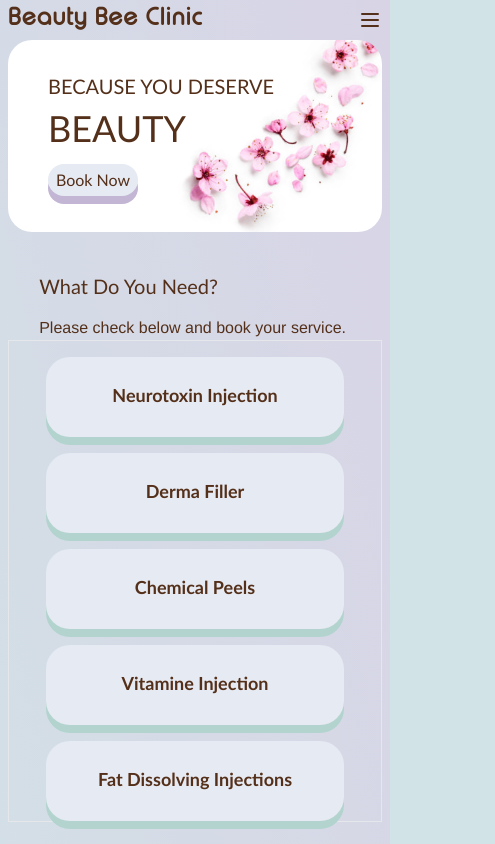
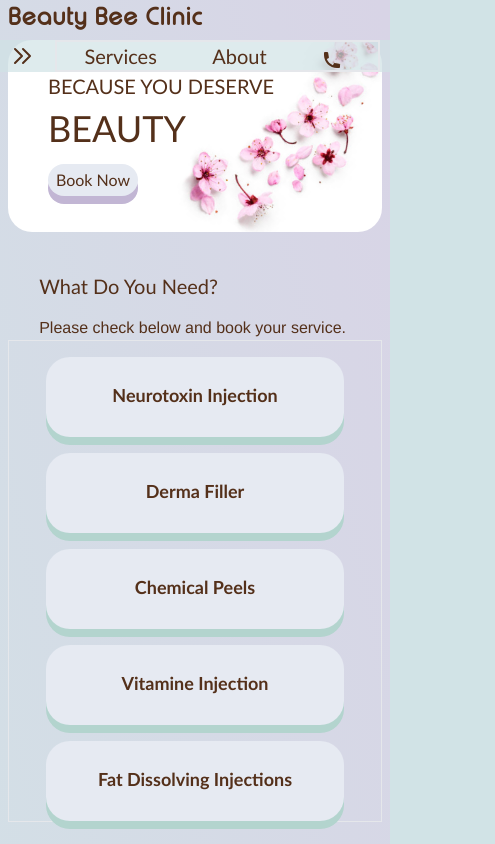
Before and after one commit to T4r4n3h/Beauty-Bee-Clinic, a React (Create React App) app: page / in a window 390 px wide. Both pictures are taken after a click on the button 370 px from the left and 18 px from the top of the page. Shown: the top 844 px of the page, 495 px wide, since content can reach past the window. Built offline with nearby package versions, Linux system fonts and the light colour scheme.

Commit message:
Navication fixed"

```diff
--- a/src/components/Footer.jsx
+++ b/src/components/Footer.jsx
@@ -89,14 +89,14 @@ function Footer() {
 
           <div class="social flex mt-3 h-16 justify-center">
                           <a className="sociallink  w-16" href="https://www.facebook.com/melania.avakian" target="_blank">
-                              <svg class="facebook">
+                              <svg className="facebook w-12 h-12">
                                   <path fill="#039be5" d="M24 5A19 19 0 1 0 24 43A19 19 0 1 0 24 5Z" />
                                   <path fill="#fff"
                                       d="M26.572,29.036h4.917l0.772-4.995h-5.69v-2.73c0-2.075,0.678-3.915,2.619-3.915h3.119v-4.359c-0.548-0.074-1.707-0.236-3.897-0.236c-4.573,0-7.254,2.415-7.254,7.917v3.323h-4.701v4.995h4.701v13.729C22.089,42.905,23.032,43,24,43c0.875,0,1.729-0.08,2.572-0.194V29.036z" />
                               </svg>
                           </a>
-                          <a class="sociallink w-16" href="https://www.instagram.com/melania_avakian/" target="_blank">
-                              <svg>
+                          <a className="sociallink  w-12 h-12" href="https://www.instagram.com/melania_avakian/" target="_blank">
+                              <svg className='instagram w-12 h-12'>
                                   <path fill="#304ffe"
                                       d="M41.67,13.48c-0.4,0.26-0.97,0.5-1.21,0.77c-0.09,0.09-0.14,0.19-0.12,0.29v1.03l-0.3,1.01l-0.3,1l-0.33,1.1 l-0.68,2.25l-0.66,2.22l-0.5,1.67c0,0.26-0.01,0.52-0.03,0.77c-0.07,0.96-0.27,1.88-0.59,2.74c-0.19,0.53-0.42,1.04-0.7,1.52 c-0.1,0.19-0.22,0.38-0.34,0.56c-0.4,0.63-0.88,1.21-1.41,1.72c-0.41,0.41-0.86,0.79-1.35,1.11c0,0,0,0-0.01,0 c-0.08,0.07-0.17,0.13-0.27,0.18c-0.31,0.21-0.64,0.39-0.98,0.55c-0.23,0.12-0.46,0.22-0.7,0.31c-0.05,0.03-0.11,0.05-0.16,0.07 c-0.57,0.27-1.23,0.45-1.89,0.54c-0.04,0.01-0.07,0.01-0.11,0.02c-0.4,0.07-0.79,0.13-1.19,0.16c-0.18,0.02-0.37,0.03-0.55,0.03 l-0.71-0.04l-3.42-0.18c0-0.01-0.01,0-0.01,0l-1.72-0.09c-0.13,0-0.27,0-0.4-0.01c-0.54-0.02-1.06-0.08-1.58-0.19 c-0.01,0-0.01,0-0.01,0c-0.95-0.18-1.86-0.5-2.71-0.93c-0.47-0.24-0.93-0.51-1.36-0.82c-0.18-0.13-0.35-0.27-0.52-0.42 c-0.48-0.4-0.91-0.83-1.31-1.27c-0.06-0.06-0.11-0.12-0.16-0.18c-0.06-0.06-0.12-0.13-0.17-0.19c-0.38-0.48-0.7-0.97-0.96-1.49 c-0.24-0.46-0.43-0.95-0.58-1.49c-0.06-0.19-0.11-0.37-0.15-0.57c-0.01-0.01-0.02-0.03-0.02-0.05c-0.1-0.41-0.19-0.84-0.24-1.27 c-0.06-0.33-0.09-0.66-0.09-1c-0.02-0.13-0.02-0.27-0.02-0.4l1.91-2.95l1.87-2.88l0.85-1.31l0.77-1.18l0.26-0.41v-1.03 c0.02-0.23,0.03-0.47,0.02-0.69c-0.01-0.7-0.15-1.38-0.38-2.03c-0.22-0.69-0.53-1.34-0.85-1.94c-0.38-0.69-0.78-1.31-1.11-1.87 C14,7.4,13.66,6.73,13.75,6.26C14.47,6.09,15.23,6,16,6h16c4.18,0,7.78,2.6,9.27,6.26C41.43,12.65,41.57,13.06,41.67,13.48z" />
                                   <path fill="#4928f4"
--- a/src/components/Header.jsx
+++ b/src/components/Header.jsx
@@ -4,23 +4,24 @@ import NavMbl from "./NavMbl";
 
 const Header = () => {
   const [menuClass, setMenuClass] = useState("hide");
-  const [burger, setBurger] = useState("mt-2 w-6 h-7");
+  const [burger, setBurger] = useState("show");
   const [drop, setDrop] = useState("hide");
 
   const hideMenu = () => {
-    console.log("you are clicking on back button");
+    if (menuClass === "showMenu") {
     setMenuClass("hide");
     setBurger("show");
-    setDrop("hide");
+    // setDrop("hide");
+    }
+
   };
 
   const showMenu = () => {
-    console.log("this is to show");
-    // if(menuClass === "showMenu)  {
-    //   console.log(`this is the menuClass: ${menuClass}`);
-    // }
-    // setMenuClass("showMenu");
-    // setBurger("hide");
+     if(menuClass === "hide")  {
+       setMenuClass("showMenu");
+      setBurger("hide");
+
+    }
     // setDrop("");
   };
 
@@ -72,7 +73,7 @@ const Header = () => {
               d="M4 6h16M4 12h16M4 18h16"
             />
           </svg>
-          <svg className={drop}
+          {/* <svg className={drop}
             width="24"
             height="30"
             viewBox="0 0 24 38"
@@ -97,11 +98,11 @@ const Header = () => {
               stroke="#54301A"
               strokeWidth="1.5"
             />
-          </svg>
+          </svg> */}
         </button>
       </div>
 
-      {/* <NavMbl showMenu={menuClass} hideMenu={hideMenu}/> */}
+      <NavMbl showMenu={menuClass} hideMenu={hideMenu} menuClass={menuClass} />
     </div>
   );
 };
--- a/src/components/NavMbl.jsx
+++ b/src/components/NavMbl.jsx
@@ -1,26 +1,17 @@
-import React from 'react'
+import React from "react";
 import { Link } from "react-scroll";
 
 function NavMbl(props) {
   return (
-    <div className="MblNav showMenu lg:hidden ">
-
-        <ul className=''>
-        <li className="text-xl ">
-               <Link to="ServiceSection" smooth="true"duration={1000}> Services</Link>
-            </li>
-            <li className="text-xl">
-              <Link to="About" smooth="true"duration={1000}>About</Link>
-            </li>
-        </ul>
-
+    <div className={props.menuClass}>
       <button
         onClick={props.hideMenu}
-        className="w-full text-lavender text-center"
+        className=" text-lavender text-center  "
       >
+
         <svg
           xmlns="http://www.w3.org/2000/svg"
-          className="h-6 w-6 ml-6"
+          className="h-6 w-6  "
           fill="none"
           viewBox="0 0 24 24"
           stroke="currentColor"
@@ -33,8 +24,34 @@ function NavMbl(props) {
           />
         </svg>
       </button>
+
+      <ul className="flex justify-around border-2 w-5/6">
+        <li className="text-xl ">
+          <Link to="ServiceSection" smooth="true" duration={1000}>
+            {" "}
+            Services
+          </Link>
+        </li>
+        <li className="text-xl">
+          <Link to="About" smooth="true" duration={1000}>
+            About
+          </Link>
+        </li>
+        <li>
+          <a className=" mt-2 flex" href="tel:+1647-223-1975">
+            <svg
+              xmlns="http://www.w3.org/2000/svg"
+              className="h-5 w-5 mr-2 "
+              viewBox="0 - 20 20"
+              fill="currentColor"
+            >
+              <path d="M2 3a1 1 0 011-1h2.153a1 1 0 01.986.836l.74 4.435a1 1 0 01-.54 1.06l-1.548.773a11.037 11.037 0 006.105 6.105l.774-1.548a1 1 0 011.059-.54l4.435.74a1 1 0 01.836.986V17a1 1 0 01-1 1h-2C7.82 18 2 12.18 2 5V3z" />
+            </svg>
+          </a>
+        </li>
+      </ul>
     </div>
-  )
+  );
 }
 
-export default NavMbl
+export default NavMbl;
--- a/src/index.css
+++ b/src/index.css
@@ -21,13 +21,11 @@ body{
 
   background-color: #d1e3e6;
   background-image: linear-gradient(77deg, #d1e3e6 0%, #d8d4e6 99%);
-
-
-
   background-repeat: no-repeat;
   font-family: Optima;
   color:#54301A;
 }
+
 p{
   font-family: 'Helvetica Neue';
   font-weight: 300;
@@ -84,8 +82,11 @@ p{
   @apply ml-3 w-1/2 border bg-white rounded-3xl
 }
 .showMenu{
-  @apply bg-[#d1e3e6] opacity-75 absolute inset-y-[40px] right-0 w-1/3  h-fit text-right font-medium pr-6
+  @apply bg-[#d1e3e6] bg-opacity-70 absolute inset-y-[40px] right-0 w-full  flex justify-around h-fit text-right font-medium  lg:hidden
 }
 .hide{
   @apply hidden
 }
+.show{
+  @apply mt-2 w-6 h-7
+}
```
